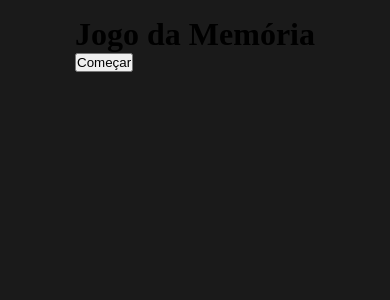
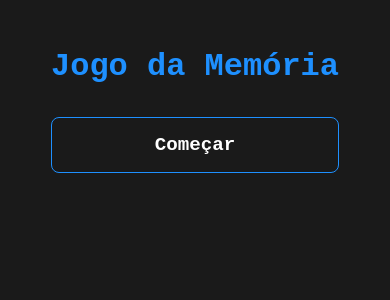
Before and after one commit to FelipeAmorimDEV/memory-game, a React (Vite) app: page / in a window 390 px wide. Shown: the top 300 px of the page. Built offline with nearby package versions, Linux system fonts and the light colour scheme.

Commit message:
✔  Add estilos responsivos + estilo do menu

```diff
--- a/src/styles.css
+++ b/src/styles.css
@@ -6,6 +6,32 @@
   perspective: 1000px; /* Remove this if you don't want the 3D effect */
   border-radius: 6px;
   overflow: hidden;
+}
+
+@media (max-width:600px) {
+  .flip-card {
+    width: 90px;
+    height: 120px;
+  }
+
+  .board {
+    gap: .5rem!important;
+  }
+
+  .game-status {
+    font-size: 1rem!important;
+
+  }
+}
+
+@media (max-width:400px) {
+  .flip-card{
+    width: 80px;
+  }
+
+  .game-status {
+    font-size: 0.9rem!important;
+  }
 }
 
 /* This container is needed to position the front and back side */
@@ -52,6 +78,11 @@
   margin: 0;
   padding: 0;
   box-sizing: border-box;
+
+}
+
+button {
+  font-family: monospace;
 }
 
 .app {
@@ -68,7 +99,9 @@
   font-size: 1.2rem;
   margin-bottom: 4rem;
   color: #fff;
-  font-weight: bold;
+
+  display: flex;
+  gap: 1rem;
 }
 
 .board {
@@ -76,3 +109,51 @@
   grid-template-columns: repeat(4, auto);
   gap: 1rem;
 }
+
+.menu {
+  display: flex;
+  flex-direction: column;
+  margin-top: 2rem;
+  gap: 2rem;
+}
+.menu h1 {
+   font-family: monospace;
+  font-size: 2rem;
+  color: dodgerblue;
+}
+
+.menu button {
+  font-size: 1.2rem;
+  padding: 1rem;
+  border-radius: 8px;
+  background-color: transparent;
+  border: 1px solid dodgerblue;
+  color: #fff;
+  font-weight: bold;
+  cursor: pointer;
+}
+
+.menu button:hover {
+  background-color: #fff;
+  color: dodgerblue;
+  transition: all .2s;
+}
+
+.restart-btn {
+  font-size: 1.2rem;
+  padding: 1rem;
+  border-radius: 8px;
+  background-color: transparent;
+  border: 1px solid dodgerblue;
+  color: #fff;
+  font-weight: bold;
+  cursor: pointer;
+  grid-column: 2/4;
+  margin-top: 2rem;
+}
+
+.restart-btn:hover {
+  background-color: #fff;
+  color: dodgerblue;
+  transition: all .2s;
+}
```
